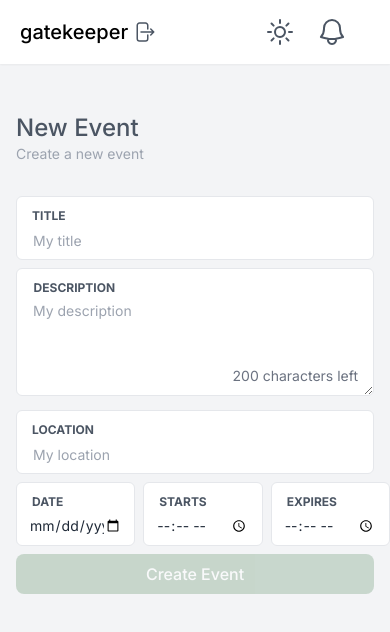
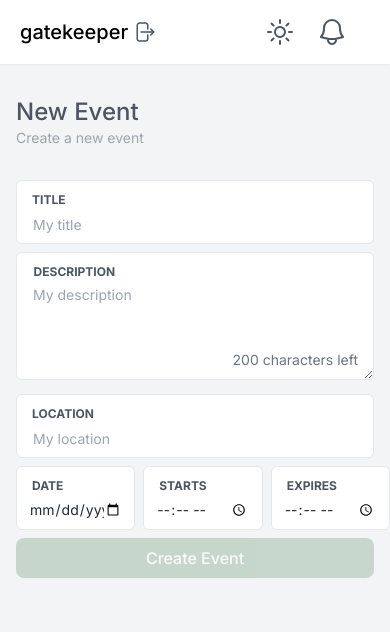
Before and after one commit to UNLV-CS-GANG/gatekeeper, a Next.js app: page /createEvent in a window 390 px wide. Shown: the top 632 px of the page. Built offline with nearby package versions, Linux system fonts and the light colour scheme; no server answers.

Commit message:
style: :lipstick: reduce page content's top padding

```diff
--- a/app/(dashboard)/layout.tsx
+++ b/app/(dashboard)/layout.tsx
@@ -15,7 +15,7 @@ export default function DashboardLayout({
         <Sidebar />
       </div>
       <div className="bg-gray-100 sm:col-span-9">
-        <div className="px-4 pt-28 sm:px-10 sm:pt-24">{children}</div>
+        <div className="px-4 pt-24 sm:px-10">{children}</div>
       </div>
     </div>
   )
```
